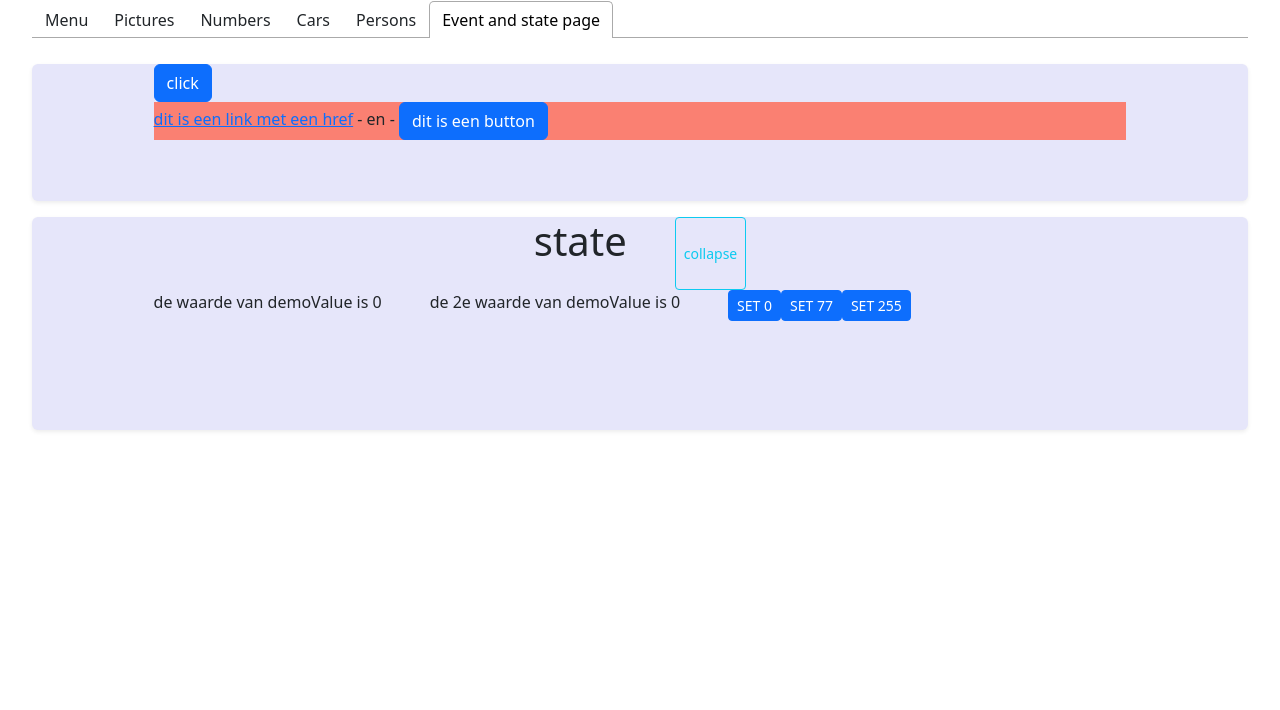
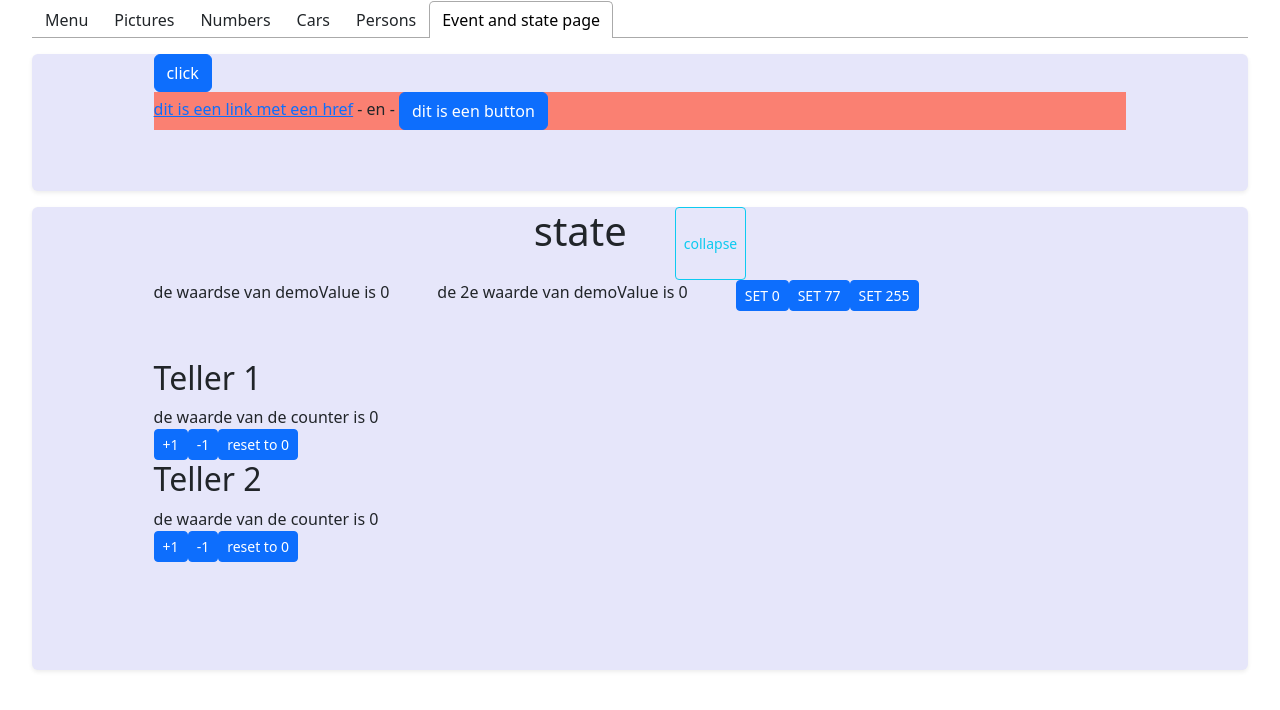
Before and after one commit to DriesDubois/dynamic_oefeningen, a React (Create React App) app: page / in a window 1280 px wide. Both pictures are taken after a click on the tab "Event and state page". Shown: the top 710 px of the page. Built offline with nearby package versions, Linux system fonts and the light colour scheme.

Commit message:
exercise 3.7

```diff
--- /dev/null
+++ b/src/components/Counter.js
@@ -0,0 +1,19 @@
+import {useState} from "react";
+import {MyButton} from "./MyButton";
+
+export function Counter (props) {
+    const {name} = props;
+
+    const [counterValue, setCounterValue] = useState(0);
+
+    return <>
+        <h2>{name}</h2>
+        <div>de waarde van de counter is {counterValue}</div>
+        <div>
+            <MyButton onClick={()=> setCounterValue(counterValue+1)}>+1</MyButton>
+            <MyButton onClick={()=> setCounterValue(counterValue-1)}>-1</MyButton>
+            <MyButton onClick={()=> setCounterValue(0)}>reset to 0</MyButton>
+
+        </div>
+        </>
+}
--- a/src/components/MyButton.js
+++ b/src/components/MyButton.js
@@ -9,9 +9,9 @@ MyButton.propTypes = {
 }
 
 export function MyButton(props) {
-    const {text, children} = props;
+    const {onClick, children} = props;
 
     return <Button variant="primary" size="sm" classname="ms-2 mt-1"
-                   onClick={children}>
-        {text}</Button>
+                   onClick={onClick}>
+        {children}</Button>
 }
--- a/src/components/StateDemo.js
+++ b/src/components/StateDemo.js
@@ -1,18 +1,22 @@
 import {useState} from "react";
 import {Section} from "./Section";
 import {MyButton} from "./MyButton";
+import {Counter} from "./Counter";
 
 export function StateDemo(){
     const [demoValue, setDemoValue] = useState(0);
 
     return <Section title="state">
-        <div>de waarde van demoValue is {demoValue}</div>
+        <div>de waardse van demoValue is {demoValue}</div>
         <div>de 2e waarde van demoValue is {demoValue}</div>
         <div>
-            <MyButton text="SET 0" children={()=> setDemoValue(0)}/>
-            <MyButton text="SET 77" children={()=> setDemoValue(77)}/>
-            <MyButton text="SET 255" children={()=> setDemoValue(255)}/>
-
+            <MyButton onClick={()=> setDemoValue(0)}>SET 0</MyButton>
+            <MyButton text="SET 77" children={()=> setDemoValue(77)}>SET 77</MyButton>
+            <MyButton text="SET 255" children={()=> setDemoValue(255)}>SET 255</MyButton>
+        </div>
+        <div>
+            <Counter name="Teller 1"/>
+            <Counter name="Teller 2"/>
         </div>
     </Section>
 }
--- a/src/pages/EventAndStatePage.js
+++ b/src/pages/EventAndStatePage.js
@@ -1,9 +1,9 @@
 import {EventDemo} from "../components/EventDemo";
 import {StateDemo} from "../components/StateDemo";
 
-export function EventAndStatePage(props) {
+export function EventAndStatePage() {
     return (
-        <div style={{flexDirection: "column", display:"flex"}}>
+        <div >
             <EventDemo text={"poof"}/>
             <StateDemo/>
         </div>
```
